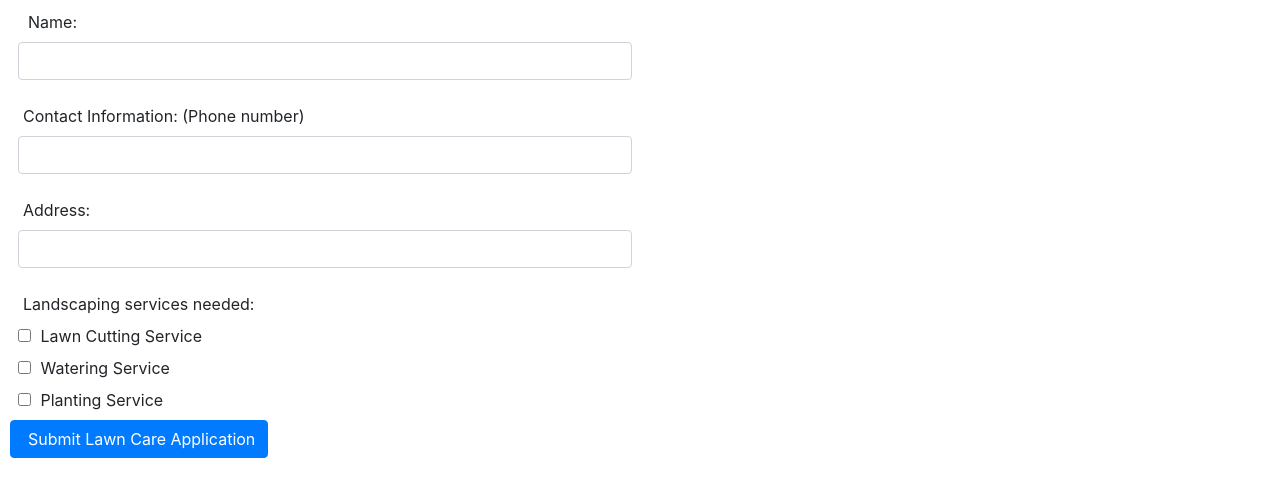
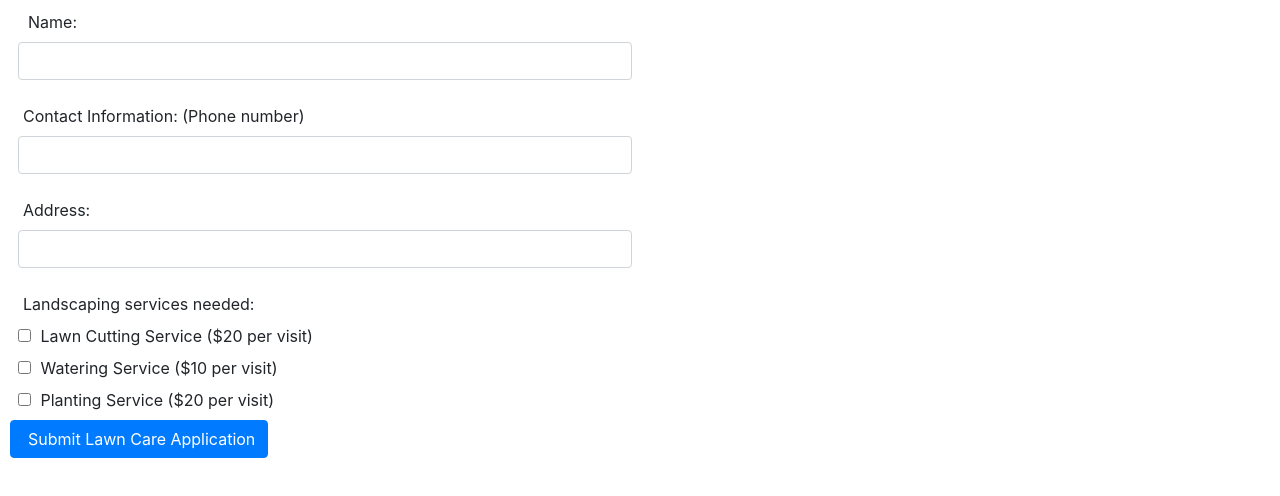
Before and after one commit to Saljooq/se329portfolio, a plain HTML site: page home_and_lawn_care/ApplyForHomeAndLawnCare.html in a window 1280 px wide. Shown: the part 210-706 px from the top of the page. Drawn offline with nearby package versions, Linux system fonts and the light colour scheme.

Commit message:
Update ApplyForHomeAndLawnCare.html

```diff
--- a/home_and_lawn_care/ApplyForHomeAndLawnCare.html
+++ b/home_and_lawn_care/ApplyForHomeAndLawnCare.html
@@ -106,11 +106,11 @@
             <label>Landscaping services needed:</label>
             </br>
             <input type="checkbox" id="opt1" name="opt1">
-            <label for="opt1"> Lawn Cutting Service</label><br>
+            <label for="opt1"> Lawn Cutting Service ($20 per visit)</label><br>
             <input type="checkbox" id="opt2" name="opt2">
-            <label for="opt2"> Watering Service</label><br>
+            <label for="opt2"> Watering Service ($10 per visit)</label><br>
             <input type="checkbox" id="opt3" name="opt3">
-            <label for="vehicle3"> Planting Service</label>
+            <label for="vehicle3"> Planting Service ($20 per visit)</label>
             <br>
         </form>
         <button  style="text-indent: 5px; margin-left: 10px; "class="btn btn-primary" onclick="window.location.href='success.html'"> Submit Lawn Care Application</button>
```
